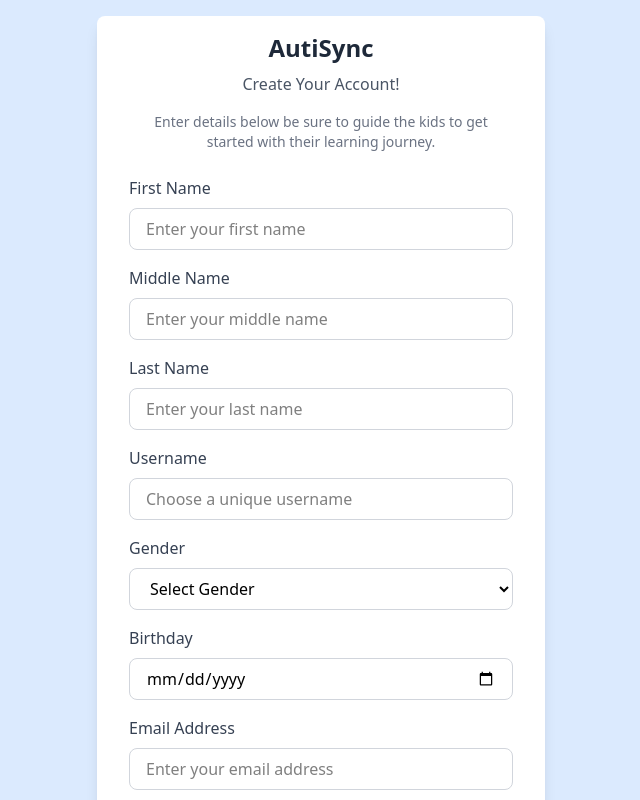
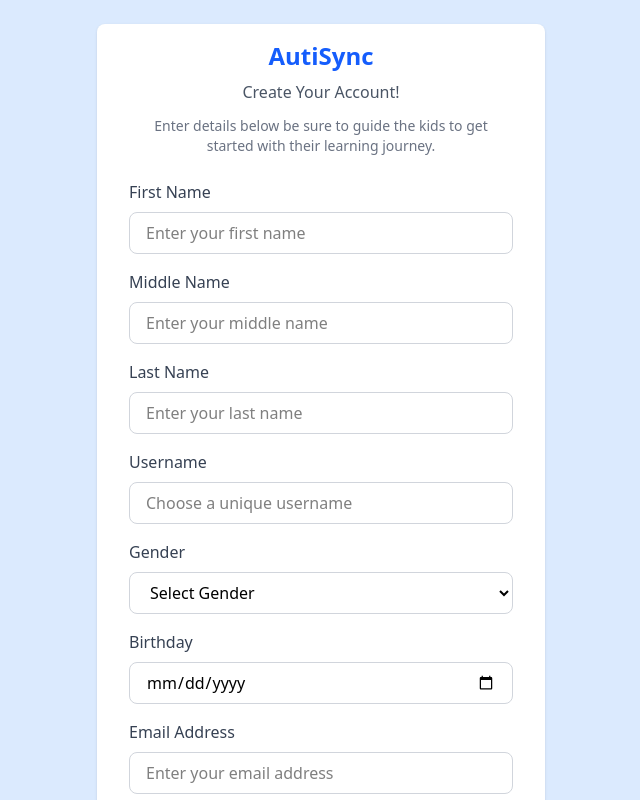
Before and after one commit to ValdezIsaiah/AutiSyncV2, a React app: page /signuppage in a window 1280 px wide. Shown: the top 800 px of the page, without its empty margins (319-959 px from the left). Built offline with nearby package versions, Linux system fonts and the light colour scheme; the HTML template or start-up script is replaced by a standard one.

Commit message:
Update SignupPage.jsx

```diff
--- a/src/pages/SignupPage.jsx
+++ b/src/pages/SignupPage.jsx
@@ -12,10 +12,10 @@ function SignupPage() {
 
   return (
     <div className="min-h-screen bg-blue-100 flex items-center justify-center">
-      <div className="w-full max-w-md bg-white px-8 py-4 my-4 rounded-lg shadow-lg">
+      <div className="w-full max-w-md bg-white px-8 py-4 my-6 rounded-lg shadow">
         <div className="">
-        <h2 className="text-2xl font-semibold text-center text-gray-800 mb-2">AutiSync</h2>
-        <h3 className="text-center text-gray-600 mb-4">Create Your Account!</h3>
+        <h2 className="text-2xl font-semibold text-center text-blue-600 mb-2">AutiSync</h2>
+        <h3 className="text-center text-gray-600 mb-3">Create Your Account!</h3>
         <p className="text-center text-sm text-gray-500 mb-6">
           Enter details below be sure to guide the kids to get started with their learning journey.
         </p>
```
